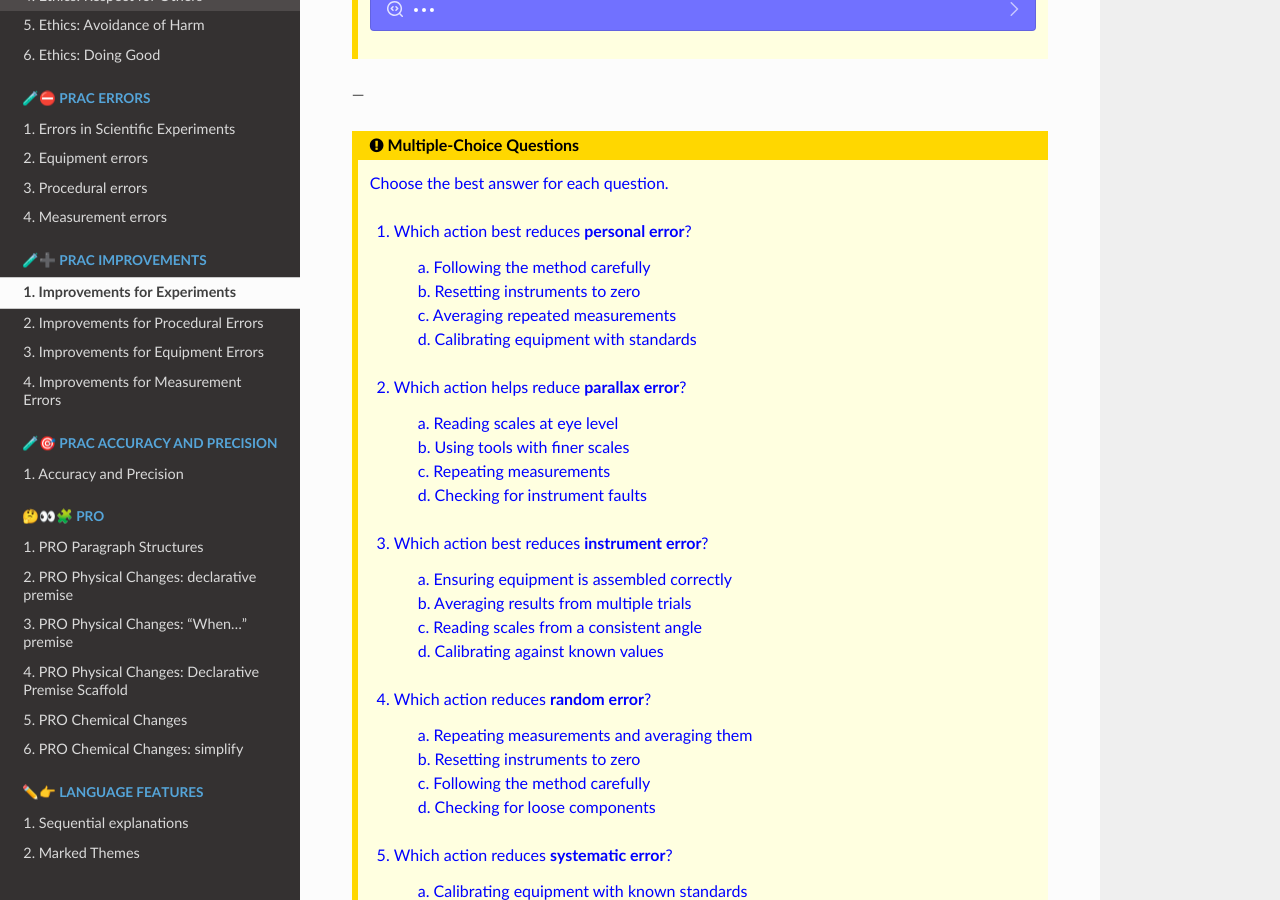
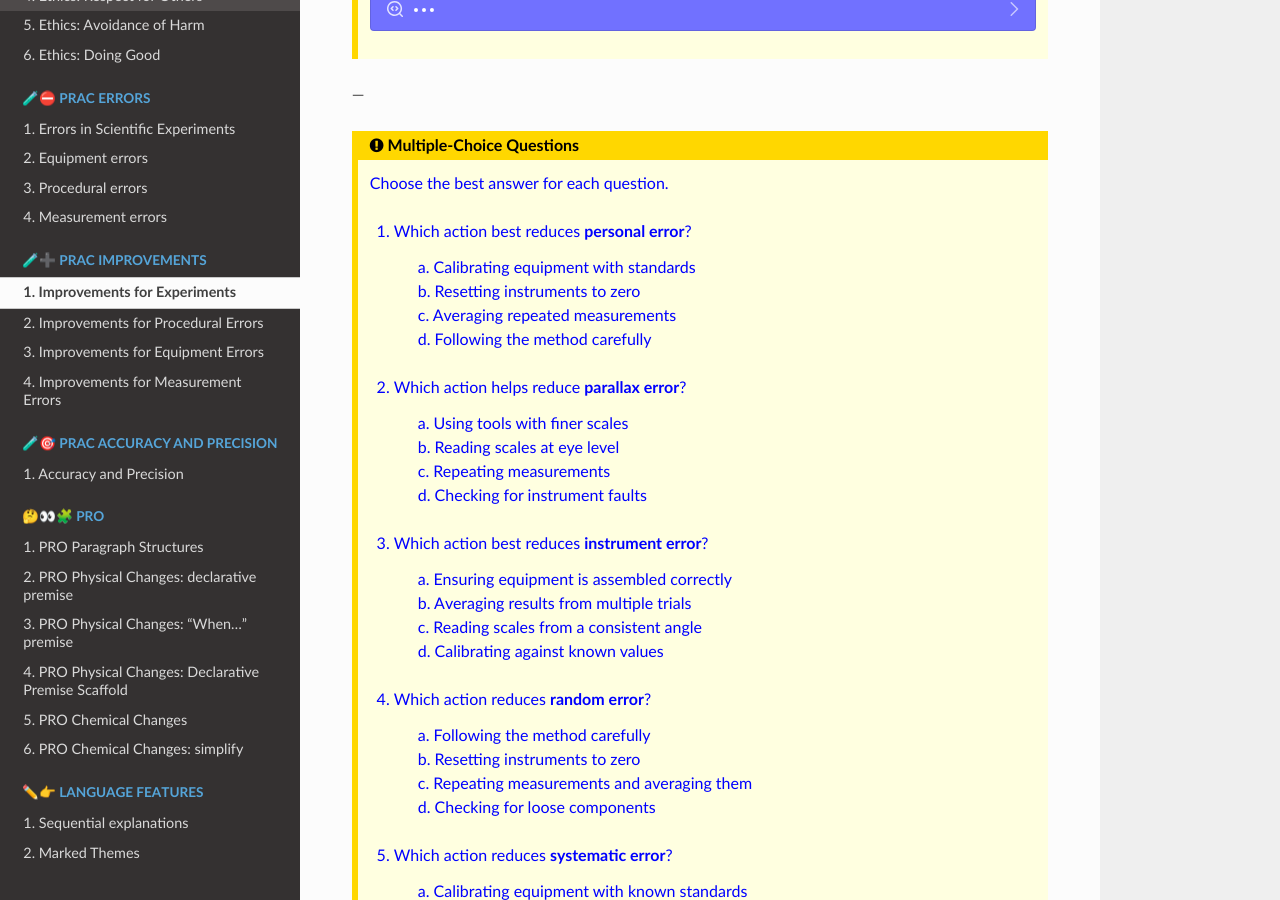
Before and after one commit to gmc-code/PC-Science-and-language, a Sphinx documentation site: the page built from docs/pracs/improvements_introduction.rst, in a window 1280 px wide and 900 px high, scrolled down 1578 px. Built offline with Sphinx 7.4.7 and the Read the Docs theme 3.1.0, drawn with Linux system fonts in a browser that asks for light colours; pages that are not in the unit, such as notebooks, are missing from menus.

```diff
--- a/docs/pracs/improvements_introduction.rst
+++ b/docs/pracs/improvements_introduction.rst
@@ -85,15 +85,15 @@ Improvements in scientific investigations can be grouped into three main categor
 
     1. Which action best reduces **personal error**?
 
-        | a. Following the method carefully
+        | a. Calibrating equipment with standards
         | b. Resetting instruments to zero
         | c. Averaging repeated measurements
-        | d. Calibrating equipment with standards
+        | d. Following the method carefully
 
     2. Which action helps reduce **parallax error**?
 
-        | a. Reading scales at eye level
-        | b. Using tools with finer scales
+        | a. Using tools with finer scales
+        | b. Reading scales at eye level
         | c. Repeating measurements
         | d. Checking for instrument faults
 
@@ -106,9 +106,9 @@ Improvements in scientific investigations can be grouped into three main categor
 
     4. Which action reduces **random error**?
 
-        | a. Repeating measurements and averaging them
+        | a. Following the method carefully
         | b. Resetting instruments to zero
-        | c. Following the method carefully
+        | c. Repeating measurements and averaging them
         | d. Checking for loose components
 
     5. Which action reduces **systematic error**?
@@ -127,8 +127,8 @@ Improvements in scientific investigations can be grouped into three main categor
 
             .. tab-item:: Answers
 
-                1. a — Following the method carefully
-                2. a — Reading scales at eye level
+                1. d — Following the method carefully
+                2. b — Reading scales at eye level
                 3. a — Ensuring equipment is assembled correctly
-                4. a — Repeating measurements and averaging them
+                4. c — Repeating measurements and averaging them
                 5. a — Calibrating equipment with known standards
```
